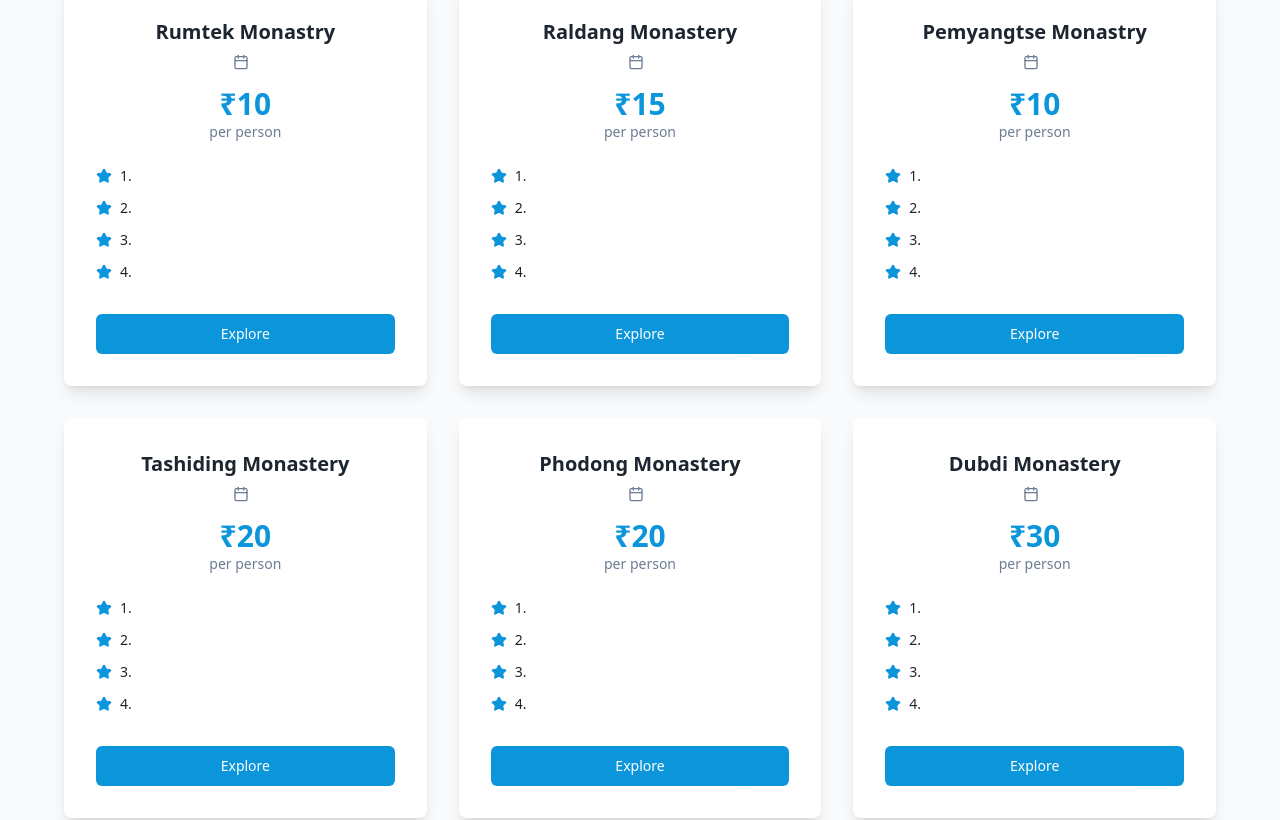
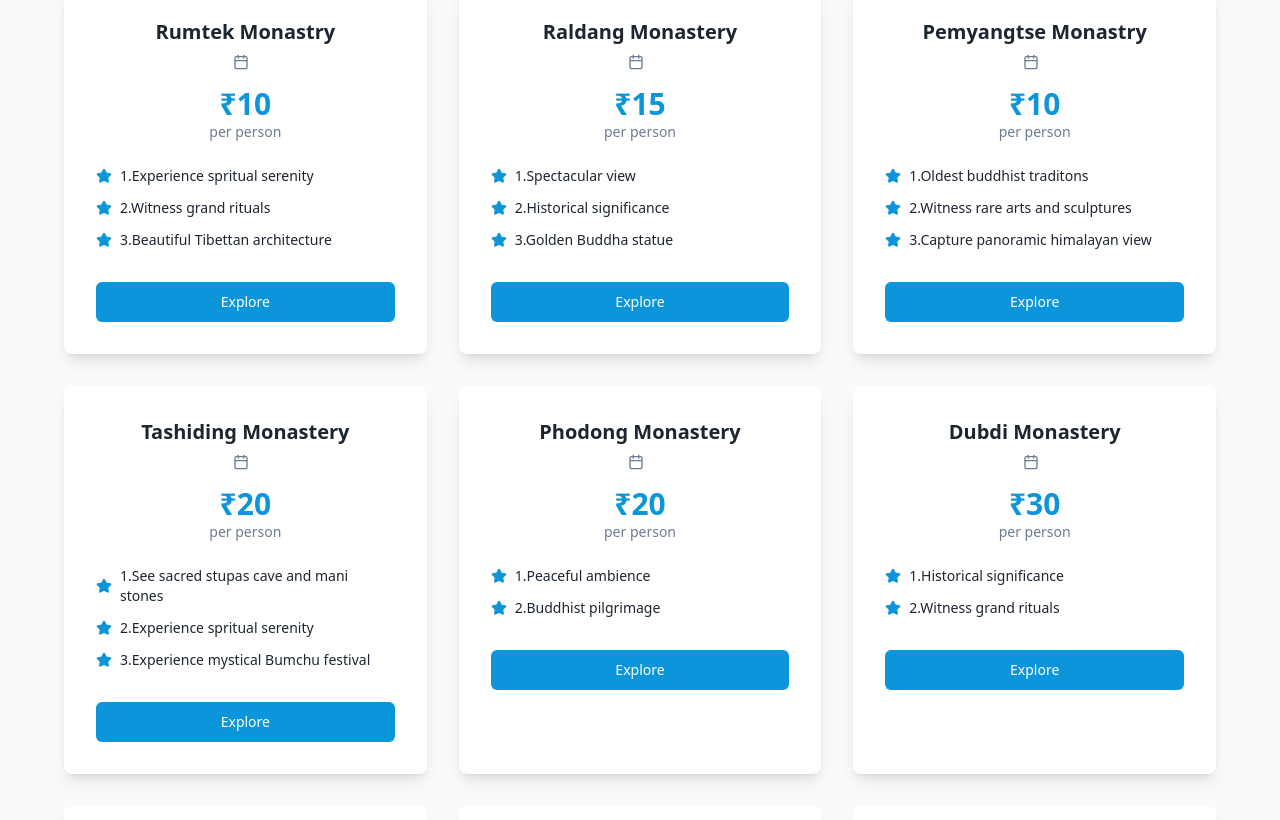
Before and after one commit to TCG-Editz/explore-beyond-here, a React (Vite) app: page /tropical-paradise in a window 1280 px wide. Shown: the part 1420-2240 px from the top of the page. Built offline with nearby package versions, Linux system fonts and the light colour scheme; the HTML template or start-up script is replaced by a standard one.

Commit message:
Update TropicalParadise.tsx

```diff
--- a/src/pages/TropicalParadise.tsx
+++ b/src/pages/TropicalParadise.tsx
@@ -21,61 +21,61 @@ const TropicalParadise = () => {
       name: "Rumtek Monastry",
       duration: "",
       price: "₹10",
-      includes: ["1.", "2.", "3.", "4."]
+      includes: ["1.Experience spritual serenity", "2.Witness grand rituals" , "3.Beautiful Tibettan architecture"]
     },
     {
       name: "Raldang Monastery",
       duration: "",
       price: "₹15",
-      includes: ["1.", "2.", "3.", "4."]
+      includes: ["1.Spectacular view", "2.Historical significance", "3.Golden Buddha statue"]
     },
     {
       name: " Pemyangtse Monastry",
       duration: "",
       price: "₹10",
-      includes: ["1.", "2.", "3.", "4."]
+      includes: ["1.Oldest buddhist traditons", "2.Witness rare arts and sculptures", "3.Capture panoramic himalayan view"]
     },
     {
       name: "Tashiding Monastery",
       duration: "",
       price: "₹20",
-      includes: ["1.", "2.", "3.", "4."]
+      includes: ["1.See sacred stupas cave and mani stones", "2.Experience spritual serenity", "3.Experience mystical Bumchu festival"]
     },
     {
       name: "Phodong Monastery",
       duration: "",
       price: "₹20",
-      includes: ["1.", "2.", "3.", "4."]
+      includes: ["1.Peaceful ambience", "2.Buddhist pilgrimage"]
     },
     {
       name: "Dubdi Monastery",
       duration: "",
       price: "₹30",
-      includes: ["1.", "2.", "3.", "4."]
+      includes: ["1.Historical significance", "2.Witness grand rituals",]
     },
     {
       name: "Sikkim's Ravangla Buddha Park & Monastery",
       duration: "",
       price: "₹10",
-      includes: ["1.", "2.", "3.", "4."]
+      includes: ["1.Rich murals and paintings", "2.Buddhist pilgrimage"]
     },
     {
       name: "Enchey Monastery",
       duration: "",
       price: "₹15",
-      includes: ["1.", "2.", "3.", "4."]
+      includes: ["1.Spectacular view", "2.Historical and spritual importance"]
     },
     {
       name: "Lingdum Monastery",
       duration: "",
       price: "₹20",
-      includes: ["1.", "2.", "3.", "4."]
+      includes: ["1. Witness grand rituals", "2.Beautiful Tibettan architecture"]
     },
     {
       name: "Bongthang Monastery",
       duration: "",
       price: "₹30",
-      includes: ["1.", "2.", "3.", "4."]
+      includes: ["1.Spectacular view", "2.Witness rare arts and sculptures"]
     },
 
   ];
```
